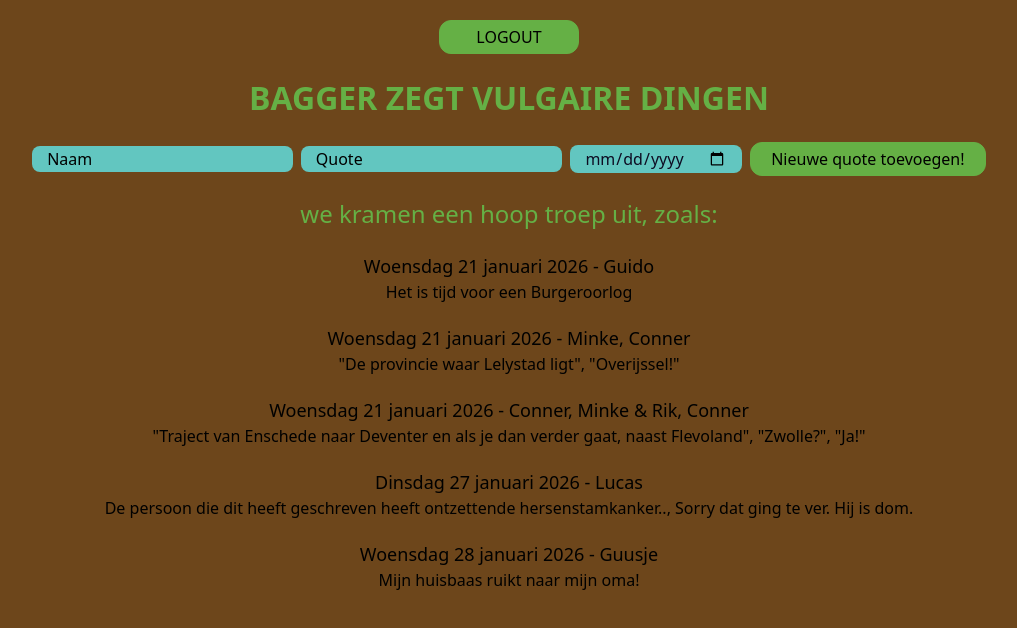
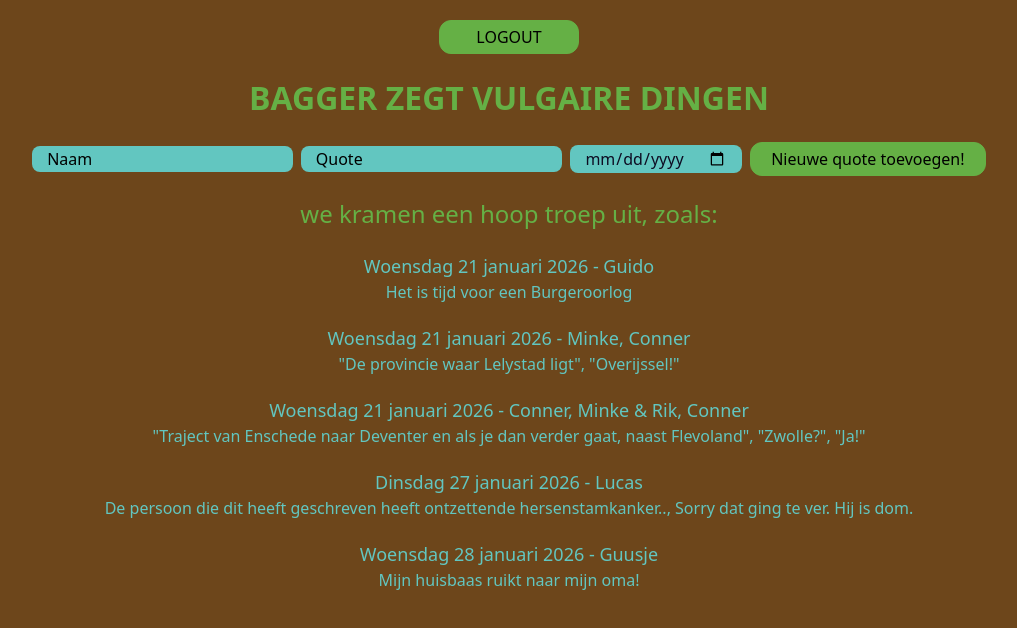
Before and after one commit to S-D-V-A-S-M-V-V-I-C-T-S-S-BAGGER/BAGGER-Vue, a Vue app: page /quotes in a window 1280 px wide. Shown: the top 628 px of the page, without its empty margins (131-1148 px from the left). Built offline with nearby package versions, Linux system fonts and the light colour scheme.

Commit message:
feat(quotes): #4 Made the quotes blue

```diff
--- a/src/views/Quotes.vue
+++ b/src/views/Quotes.vue
@@ -73,11 +73,13 @@ import BaggerInput from '@/components/BaggerInput.vue';
 
     <div v-for="(quote, index) in dummyQuotes" :key="index">
       <div id="date_name" class="text-lg">
-        {{ formatDate(quote.when) }} -
-        {{ quote.who }}
+        <p>
+         {{ formatDate(quote.when) }} -
+         {{ quote.who }}
+        </p>
       </div>
       <div id="sentence">
-        {{ quote.what }}
+       <p> {{ quote.what }} </p>
       </div>
     </div>
 
```
